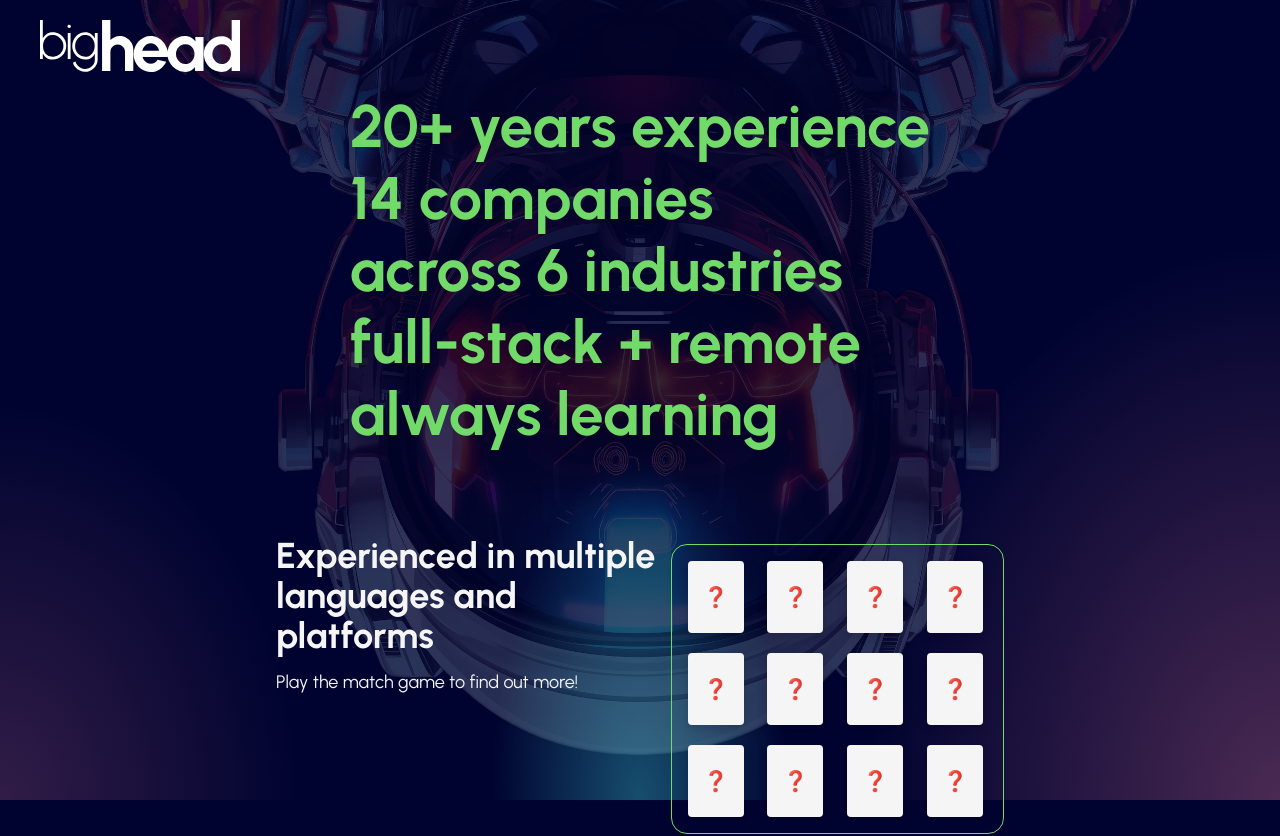
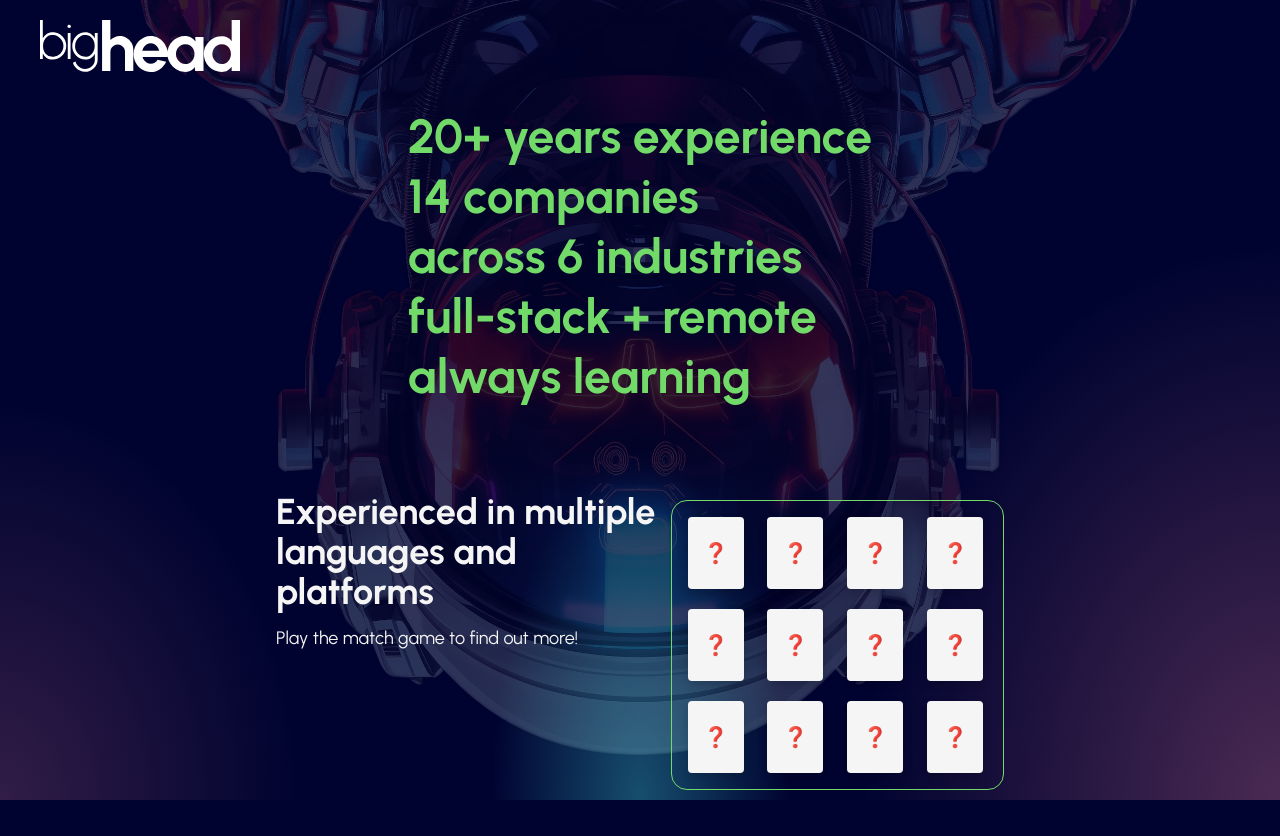
Before and after one commit to big-head-dev/bighead-web, a React (Vite) app: page / in a window 1280 px wide. Shown: the top 836 px of the page. Built offline with nearby package versions, Linux system fonts and the light colour scheme.

Commit message:
more space on hero, hover scale on cards, cursor changes

```diff
--- a/src/components/Hero.tsx
+++ b/src/components/Hero.tsx
@@ -1,8 +1,8 @@
 type Props = {}
 export const Hero = ({}: Props) => {
   return (
-    <section className="flex justify-center mt-15 md:mt-24">
-      <ul className="text-bh-green font-bold text-4xl md:text-5xl lg:text-6xl">
+    <section className="flex justify-center mt-15 md:mt-28">
+      <ul className="text-bh-green font-bold text-4xl md:text-5xl ">
         <li className="mb-3">20+ years experience</li>
         <li className="mb-3">14 companies</li>
         <li className="mb-3">across 6 industries</li>
--- a/src/components/Memory/Card.tsx
+++ b/src/components/Memory/Card.tsx
@@ -15,10 +15,10 @@ type Props = {
 
 export const CardComponent = ({ card, canFlip, onCardFlip }: Props) => {
   const cardStyling = cn(
-    'flex justify-center items-center rounded drop-shadow-lg bg-bh-lgray w-14 h-18 cursor-pointer transition-transform',
+    'flex justify-center items-center rounded drop-shadow-lg bg-bh-lgray w-14 h-18 cursor-pointer transition-transform hover:scale-105',
     {
-      'duration-300 rotate-y-180 bg-bh-lblue': card.flipped,
-      'duration-0 transform-none bg-bh-green': card.matched,
+      'duration-300 rotate-y-180 bg-bh-lblue hover:scale-none': card.flipped,
+      'duration-0 transform-none bg-bh-green hover:scale-none cursor-default': card.matched,
     }
   )
   const cardTextStyling = cn('md:text-xl', {
```
